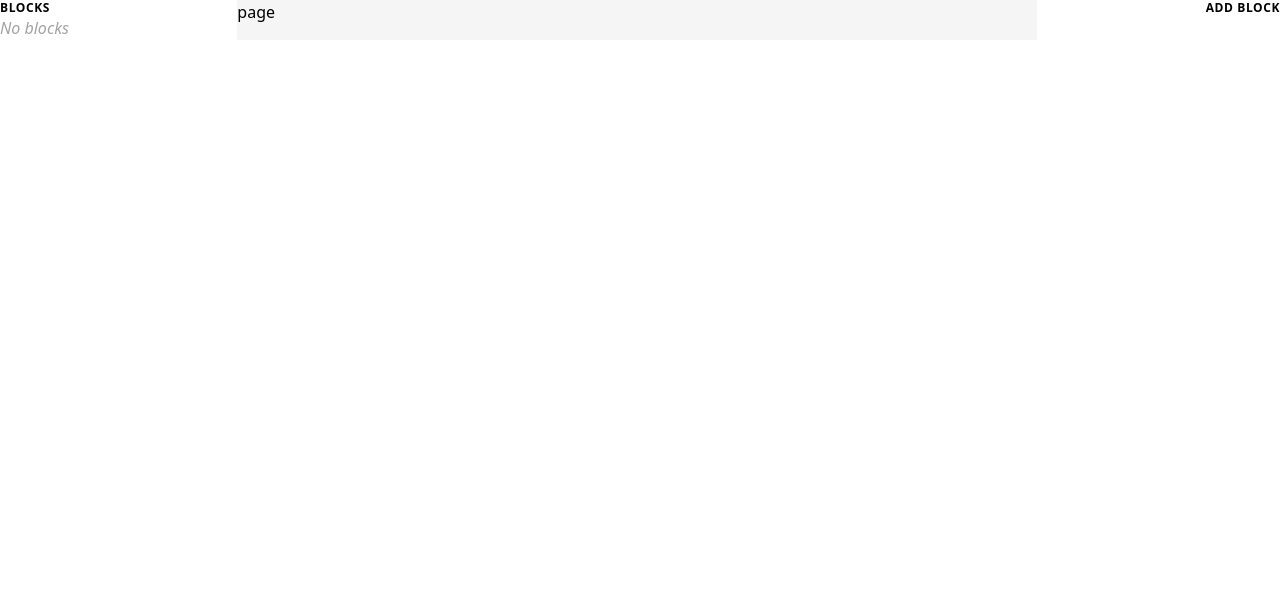
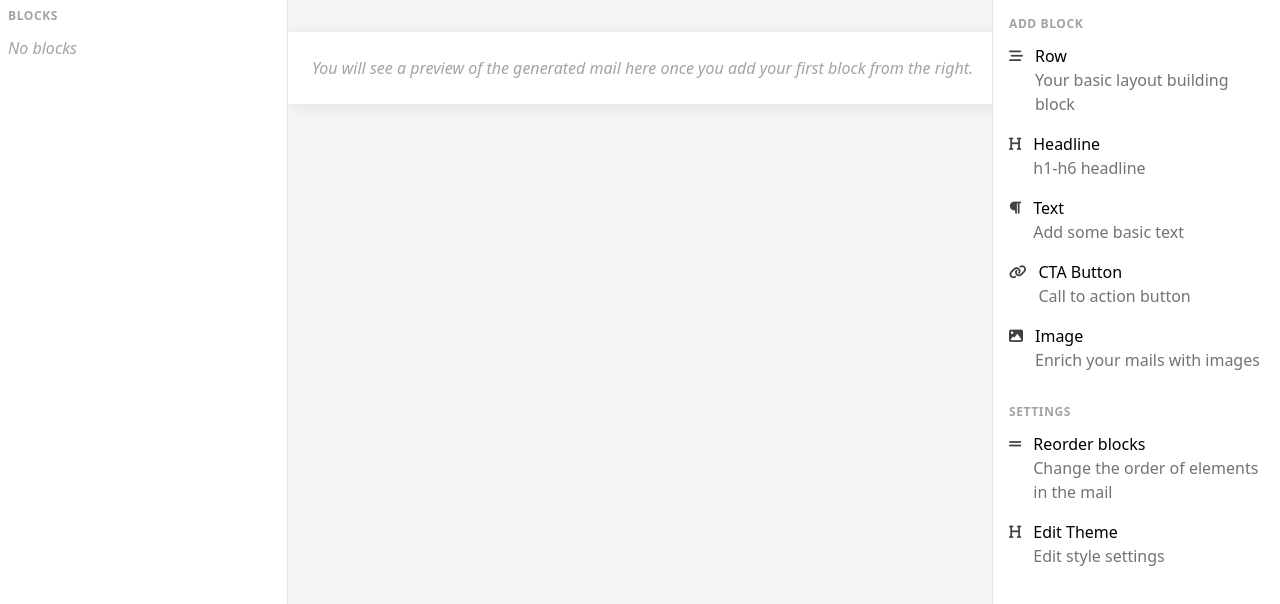
Before and after one commit to alex-at-dev/mail-wysiwyg, a React (Vite) app: page / in a window 1280 px wide. Shown: the top 604 px of the page. Built offline with nearby package versions, Linux system fonts and the light colour scheme.

Commit message:
Make tree reactive

```diff
--- a/package.json
+++ b/package.json
@@ -12,6 +12,7 @@
     "lint": "eslint ./src"
   },
   "dependencies": {
+    "@fortawesome/fontawesome-free": "^6.3.0",
     "react": "^18.2.0",
     "react-dom": "^18.2.0"
   },
--- a/src/components/SettingsButton.tsx
+++ b/src/components/SettingsButton.tsx
@@ -1,9 +1,30 @@
-interface SettingsButtonProps {
+import { HTMLProps } from 'react';
+import { cx } from '../modules/util';
+
+interface SettingsButtonProps extends HTMLProps<HTMLButtonElement> {
   label: string;
   description?: string;
   icon?: string;
+  type?: any;
 }
 
-export const SettingsButton: React.FC<SettingsButtonProps> = ({ label, description, icon }) => {
-  return <button></button>;
+export const SettingsButton: React.FC<SettingsButtonProps> = ({
+  label,
+  description,
+  icon,
+  ...props
+}) => {
+  return (
+    <button
+      className="flex w-full gap-3 px-4 py-2 text-left hover:bg-neutral-50"
+      type="button"
+      {...props}
+    >
+      {icon && <i className={cx('fa mt-[.3rem] text-sm text-neutral-700', icon)} />}
+      <div>
+        <div>{label}</div>
+        {description && <div className="text-neutral-500">{description}</div>}
+      </div>
+    </button>
+  );
 };
--- a/src/components/TestNeoApi.tsx
+++ b/src/components/TestNeoApi.tsx
@@ -2,15 +2,23 @@ import { useState, useEffect } from 'react';
 
 export const TestNeoApi: React.FC = () => {
   const [query, setQuery] = useState('');
-  const [results, setResults] = useState([] as any[]);
+  const [results, setResults] = useState([] as any);
 
   useEffect(() => {
-    fetch('http://ws00800.11880.com:8000/api/v1/occupation', {
+    if (!query || query.length < 3) {
+      setResults([]);
+      return;
+    }
+    fetch('http://ws00800.11880.com:8000/api/v1/skills', {
       headers: {
         'Content-Type': 'application/json',
         Accept: 'application/json',
       },
       method: 'post',
+      body: JSON.stringify({
+        skill_name: query,
+        desired_job_id: 8497,
+      }),
     })
       .then((res) => (res.ok ? res.json() : Promise.reject(res)))
       .then((data) => {
@@ -24,8 +32,8 @@ export const TestNeoApi: React.FC = () => {
     <div>
       <input value={query} onChange={(ev) => setQuery(ev.target.value)} />
       <ul>
-        {results.map((i) => (
-          <li>
+        {results?.map((i: any) => (
+          <li key={i.skill_id || i.job_attr_name}>
             <pre>{JSON.stringify(i)}</pre>
           </li>
         ))}
--- a/src/context/mailContext.tsx
+++ b/src/context/mailContext.tsx
@@ -8,38 +8,30 @@ interface MailContextValue {
   theme: Theme;
   selectedBlock: null;
   root: Block;
-  addBlock: (node: Block, parent: Block) => void;
-  createBlock: (data: Omit<Block, 'id'>) => void;
+  addBlock: (node: Block, parentId: string) => void;
+  createBlock: (data: Omit<Block, 'id'>) => Block;
   removeBlock: (id: string) => void;
   reorderBlocks: (nodeId: string, orderedChildren: Block[]) => void;
 }
 
-const getInitialContextValue = (): MailContextValue => ({
-  theme: {
-    fontWeight: 400,
-    fontFamily: 'sans-serif',
-    fontSize: 16,
-    colors: [{ name: 'text-base', hex: '#000' }],
-  },
-  selectedBlock: null,
-  root: { id: '', type: 'root' },
-  addBlock: () => {},
-  createBlock: () => {},
-  removeBlock: () => {},
-  reorderBlocks: () => {},
-});
+const MailContext = React.createContext({} as MailContextValue);
 
-const MailContext = React.createContext(getInitialContextValue());
+const initialTheme: Theme = {
+  fontWeight: 400,
+  fontFamily: 'sans-serif',
+  fontSize: 16,
+  colors: [{ name: 'text-base', hex: '#000' }],
+};
 
 export const MailContextProvider: React.FC<WithChildren> = ({ children }) => {
   const tree = useTree<Block>();
-  const [theme, setTheme] = useState(getInitialContextValue().theme);
+  const [theme, setTheme] = useState(initialTheme);
 
   const contextValue = {
     theme,
     setTheme,
     selectedBlock: null,
-    root: tree.state.root,
+    root: tree.root,
     addBlock: tree.addNode,
     createBlock: tree.createNode,
     removeBlock: tree.removeNode,
--- a/src/hooks/useTree.ts
+++ b/src/hooks/useTree.ts
@@ -1,33 +1,24 @@
-import { useReducer } from 'react';
+import { MutableRefObject, useRef, useState } from 'react';
 import { TNode, Tree } from '../modules/tree';
 
-const A_ADD_NODE = 'addNode';
-const A_CREATE_NODE = 'createNode';
-const A_REMOVE_NODE = 'removeNode';
-const A_REORDER_CHILDREN = 'reorderChildren';
+export function useTree<T extends TNode>() {
+  const tree = useRef<Tree<T>>(null) as MutableRefObject<Tree<T>>;
+  if (tree.current === null) tree.current = new Tree<T>();
+  const [root, setRoot] = useState(tree.current.getRoot());
 
-function reducer<T extends TNode>(tree: Tree<T>, action: any) {
-  console.log('reducer', action, tree);
-  if (action.type === A_CREATE_NODE) {
-    tree.createNode(action.data);
-  } else if (action.type === A_ADD_NODE) {
-    tree.addNode(action.node, action.parentId);
-  } else if (action.type === A_REMOVE_NODE) {
-    tree.removeNode(action.id);
-  } else if (action.type === A_REORDER_CHILDREN) {
-    tree.reorderChildren(action.nodeId, action.orderedChildren);
-  }
-  return tree;
+  const _proxyAction = <A extends any[], R>(fn: (...args: A) => R) => {
+    return (...args: A): R => {
+      const res = fn.apply(tree.current, args);
+      setRoot(tree.current.getRoot());
+      return res;
+    };
+  };
+
+  return {
+    root,
+    createNode: _proxyAction(tree.current.createNode),
+    addNode: _proxyAction(tree.current.addNode),
+    removeNode: _proxyAction(tree.current.removeNode),
+    reorderChildren: _proxyAction(tree.current.reorderChildren),
+  };
 }
-
-export function useTree<T extends TNode>() {
-  const [tree, dispatch] = useReducer(reducer, new Tree<T>());
-
-  const createNode = (data: Omit<T, 'id'>) => dispatch({ type: A_CREATE_NODE, data });
-  const addNode = (node: T, parent: T) => dispatch({ type: A_ADD_NODE, node, parent });
-  const removeNode = (id: string) => dispatch({ type: A_REMOVE_NODE, id });
-  const reorderChildren = (nodeId: string, orderedChildren: T[]) =>
-    dispatch({ type: A_REORDER_CHILDREN, nodeId, orderedChildren });
-
-  return { state: tree as Tree<T>, createNode, addNode, removeNode, reorderChildren };
-}
--- a/src/index.css
+++ b/src/index.css
@@ -4,6 +4,6 @@
 
 @layer components {
   .uppercase-list-title {
-    @apply text-xs font-semibold uppercase tracking-wider;
+    @apply text-xs font-semibold uppercase tracking-wider text-neutral-400;
   }
 }
--- a/src/main.tsx
+++ b/src/main.tsx
@@ -2,6 +2,7 @@ import React from 'react';
 import ReactDOM from 'react-dom/client';
 import { App } from './App';
 import './index.css';
+import '@fortawesome/fontawesome-free/css/all.css';
 
 ReactDOM.createRoot(document.getElementById('root') as HTMLElement).render(
   <React.StrictMode>
--- a/src/modules/tree.ts
+++ b/src/modules/tree.ts
@@ -22,7 +22,7 @@ export class Tree<T extends TNode> {
   }
 
   createNode(data: Omit<T, 'id'>) {
-    const id = getNextId('node');
+    const id = getNextId(this.nodeName);
     return { ...data, id } as T;
   }
 
@@ -63,6 +63,14 @@ export class Tree<T extends TNode> {
     entry.node.children.sort((a, b) => orderedIds.indexOf(a.id) - orderedIds.indexOf(b.id));
   }
 
+  /**
+   * Get a copy of root. Used to trigger react update.
+   * @returns copy of {@link this.root}.
+   */
+  getRoot() {
+    return { ...this.root };
+  }
+
   _getEntry(id: string) {
     const _entry = this.byId[id];
     if (!_entry || !_entry.node) return null;
--- a/src/pages/MailEditPage.tsx
+++ b/src/pages/MailEditPage.tsx
@@ -1,18 +1,84 @@
 import { BlockList } from '../components/BlockList';
+import { EmptyState } from '../components/EmptyState';
+import { SettingsButton } from '../components/SettingsButton';
 import { useMailContext } from '../context/mailContext';
+import { BlockType } from '../types/BlockType';
 
 export const MailEditPage: React.FC = () => {
-  const { root } = useMailContext();
+  const { root, createBlock, addBlock } = useMailContext();
+
+  const handleAddBlock = (type: BlockType) => {
+    const block = createBlock({ type });
+    addBlock(block, root.id);
+  };
 
   return (
-    <div className="container flex justify-between gap-4">
-      <div>
-        <h2 className="uppercase-list-title">Blocks</h2>
+    <div className="grid min-h-[100vh] grid-cols-[18rem,1fr,18rem] justify-between">
+      {/* blocks */}
+      <div className="border-r p-2">
+        <h2 className="uppercase-list-title mb-3">Blocks</h2>
         <BlockList />
       </div>
-      <div className="w-[800px] bg-neutral-100">page</div>
-      <div>
-        <h2 className="uppercase-list-title">Add Block</h2>
+
+      {/* main page */}
+      <div className="grow overflow-auto bg-neutral-100">
+        <div className="mx-auto my-8 w-[800px] bg-white shadow-page">
+          {!root.children ? (
+            <EmptyState className="px-6 py-6">
+              You will see a preview of the generated mail here once you add your first block from
+              the right.
+            </EmptyState>
+          ) : (
+            <pre>{JSON.stringify(root)}</pre>
+          )}
+        </div>
+      </div>
+
+      {/* settings & actions */}
+      <div className="border-l py-4">
+        <h2 className="uppercase-list-title mx-4 mb-1">Add Block</h2>
+        <div>
+          <SettingsButton
+            icon="fa-bars-staggered"
+            label="Row"
+            description="Your basic layout building block"
+            onClick={() => handleAddBlock('row')}
+          />
+          <SettingsButton
+            icon="fa-heading"
+            label="Headline"
+            description="h1-h6 headline"
+            onClick={() => handleAddBlock('headline')}
+          />
+          <SettingsButton
+            icon="fa-paragraph"
+            label="Text"
+            description="Add some basic text"
+            onClick={() => handleAddBlock('text')}
+          />
+          <SettingsButton
+            icon="fa-link"
+            label="CTA Button"
+            description="Call to action button"
+            onClick={() => handleAddBlock('cta')}
+          />
+          <SettingsButton
+            icon="fa-image"
+            label="Image"
+            description="Enrich your mails with images"
+            onClick={() => handleAddBlock('image')}
+          />
+        </div>
+
+        <h2 className="uppercase-list-title mx-4 mb-1 mt-6">Settings</h2>
+        <div>
+          <SettingsButton
+            icon="fa-grip-lines"
+            label="Reorder blocks"
+            description="Change the order of elements in the mail"
+          />
+          <SettingsButton icon="fa-heading" label="Edit Theme" description="Edit style settings" />
+        </div>
       </div>
     </div>
   );
--- a/tailwind.config.cjs
+++ b/tailwind.config.cjs
@@ -6,7 +6,11 @@ module.exports = {
       center: true,
       padding: '16px 0',
     },
-    extend: {},
+    extend: {
+      boxShadow: {
+        page: '0 0 14px rgba(0,0,0,.04), 0 4px 16px rgba(0,0,0,.05)',
+      },
+    },
   },
   plugins: [],
 };
```
Also changed, not shown: 1 other file (tests, documents, lock files or other folders).
